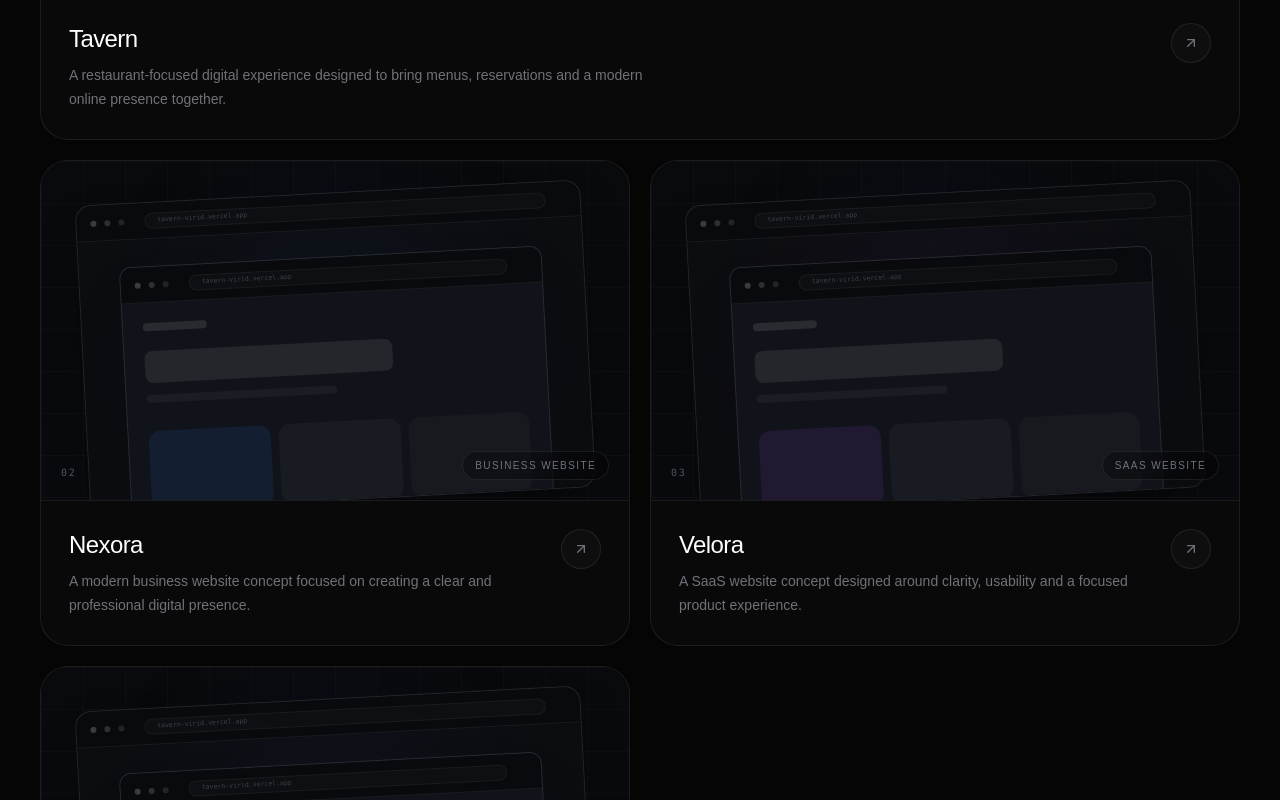
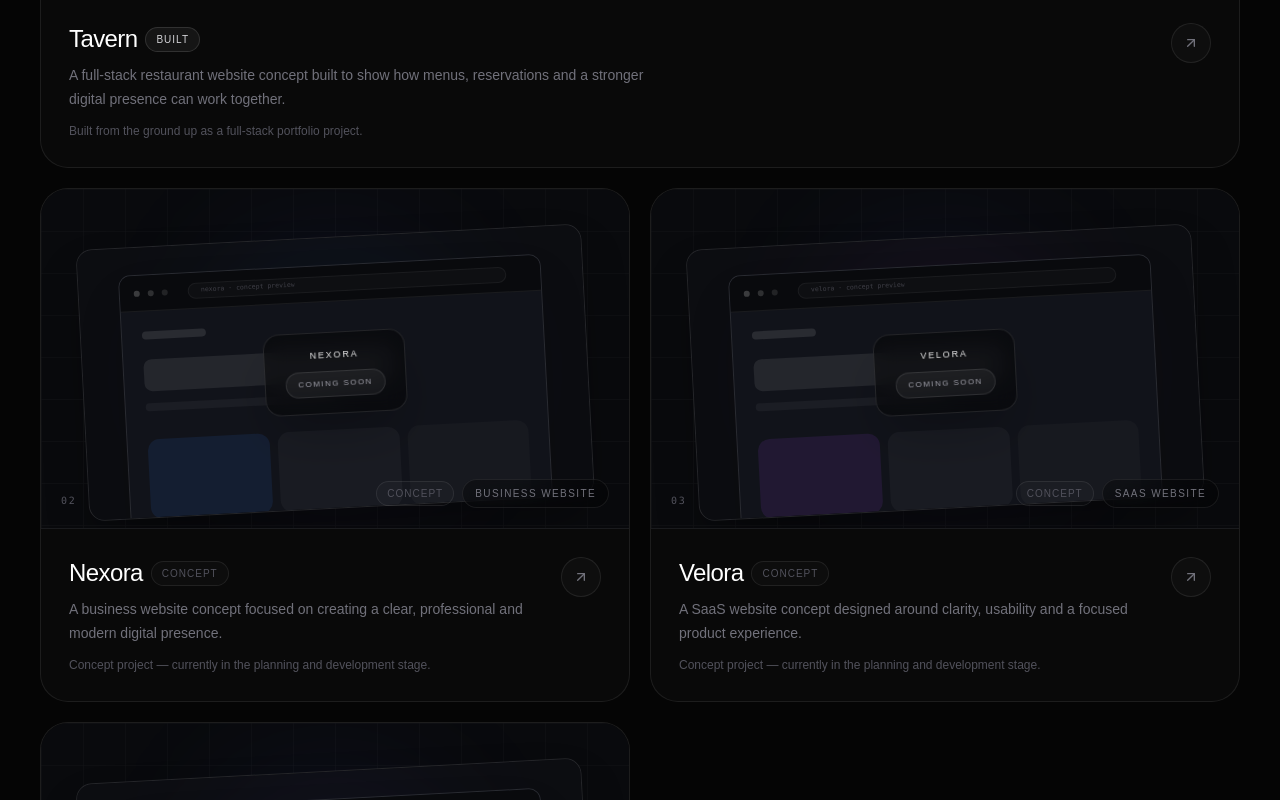
Before and after one commit to its-razahasnain/the-solo-syntax-web-portfolio, a Next.js app: page /projects in a window 1280 px wide. Shown: the part 1420-2220 px from the top of the page. Built offline with nearby package versions, Linux system fonts and the light colour scheme.

Commit message:
feat: polish homepage project mockups

```diff
--- a/src/app/projects/page.tsx
+++ b/src/app/projects/page.tsx
@@ -7,7 +7,7 @@ import { ProjectsPage } from "@/components/sections/projects-page";
 export const metadata: Metadata = {
   title: "Projects",
   description:
-    "Explore selected projects by The Solo Syntax — modern websites and digital products built with thoughtful design and clean engineering.",
+    "Explore selected web projects by Hasnain Raza, including Tavern and upcoming concepts by The Solo Syntax.",
 };
 
 export default function ProjectsRoute() {
--- a/src/components/projects/project-card.tsx
+++ b/src/components/projects/project-card.tsx
@@ -15,7 +15,7 @@ type ProjectCardProps = {
   project: Project;
 };
 
-function BrowserChrome() {
+function BrowserChrome({ label }: { label: string }) {
   return (
     <div className="flex h-7 min-w-0 items-center gap-1.5 border-b border-white/[0.07] bg-white/[0.018] px-2.5 sm:h-8 sm:gap-2 sm:px-3">
       <div className="flex shrink-0 items-center gap-1">
@@ -24,9 +24,9 @@ function BrowserChrome() {
         <span className="h-1.5 w-1.5 rounded-full bg-white/15" />
       </div>
 
-      <div className="mx-auto flex h-4 min-w-0 w-[55%] items-center justify-center rounded-[4px] border border-white/[0.06] bg-black/20 px-2 sm:px-3">
+      <div className="mx-auto flex h-4 w-[55%] min-w-0 items-center justify-center rounded-[4px] border border-white/[0.06] bg-black/20 px-2 sm:px-3">
         <span className="truncate font-mono text-[5px] text-zinc-600 sm:text-[6px]">
-          the-solo-syntax
+          {label}
         </span>
       </div>
 
@@ -35,9 +35,25 @@ function BrowserChrome() {
   );
 }
 
+function ComingSoonOverlay({ name }: { name: string }) {
+  return (
+    <div className="pointer-events-none absolute inset-0 z-20 flex items-center justify-center">
+      <div className="flex flex-col items-center gap-2 rounded-2xl border border-white/[0.1] bg-black/55 px-5 py-4 text-center shadow-2xl backdrop-blur-md sm:px-6 sm:py-4.5">
+        <span className="text-[8px] font-medium uppercase tracking-[0.2em] text-white/80 sm:text-[9px]">
+          {name}
+        </span>
+
+        <span className="rounded-full border border-white/[0.12] bg-white/[0.05] px-3 py-1.5 text-[8px] font-medium uppercase tracking-[0.18em] text-zinc-300 sm:px-3.5">
+          Coming Soon
+        </span>
+      </div>
+    </div>
+  );
+}
+
 function TavernVisual() {
   return (
-    <div className="relative h-full w-full overflow-hidden bg-[#15120f]">
+    <div className="relative h-full min-h-[180px] w-full overflow-hidden bg-[#15120f] sm:min-h-[220px]">
       <Image
         src="/projects/tavern/tavern-hero.webp"
         alt="Tavern restaurant website"
@@ -47,7 +63,9 @@ function TavernVisual() {
       />
 
       <div className="absolute inset-0 bg-black/30" />
+
       <div className="absolute inset-0 bg-gradient-to-r from-black/65 via-black/20 to-transparent" />
+
       <div className="absolute inset-x-0 top-0 h-16 bg-gradient-to-b from-black/35 to-transparent" />
 
       <div className="relative z-10 flex items-center justify-between px-3 py-2.5 sm:px-4 sm:py-3">
@@ -103,81 +121,96 @@ function TavernVisual() {
 
 function NexoraVisual() {
   return (
-    <div className="relative h-full w-full overflow-hidden bg-[#0d1117]">
+    <div className="relative h-full min-h-[180px] w-full overflow-hidden bg-[#0d1117] sm:min-h-[220px]">
       <div className="absolute inset-0 bg-[radial-gradient(circle_at_70%_30%,rgba(59,130,246,0.22),transparent_42%)]" />
 
-      <div className="absolute inset-x-[7%] top-[9%] overflow-hidden rounded-xl border border-white/10 bg-[#111827] shadow-2xl sm:inset-x-[8%] sm:top-[10%]">
-        <BrowserChrome />
+      <div className="absolute inset-x-[7%] top-[9%] bottom-[7%] overflow-hidden rounded-xl border border-white/10 bg-[#111827] shadow-2xl sm:inset-x-[8%] sm:top-[10%] sm:bottom-[8%]">
+        <BrowserChrome label="nexora · concept preview" />
 
         <div className="p-2.5 sm:p-4">
           <div className="mb-3 flex items-center justify-between sm:mb-4">
             <div className="h-1.5 w-14 rounded-full bg-white/20 sm:w-16" />
+
             <div className="h-3.5 w-3.5 rounded-full bg-white/10 sm:h-4 sm:w-4" />
           </div>
 
           <div className="space-y-1.5 sm:space-y-2">
             <div className="h-5 w-[68%] rounded-md bg-white/10 sm:h-6" />
+
             <div className="h-1.5 w-[86%] rounded-full bg-white/[0.06] sm:h-2" />
+
             <div className="h-1.5 w-[60%] rounded-full bg-white/[0.06] sm:h-2" />
           </div>
 
           <div className="mt-4 grid grid-cols-2 gap-1.5 sm:mt-5 sm:gap-2">
             <div className="h-14 rounded-lg bg-blue-500/10 sm:h-20" />
+
             <div className="h-14 rounded-lg bg-purple-500/10 sm:h-20" />
           </div>
         </div>
       </div>
+
+      <ComingSoonOverlay name="Nexora" />
     </div>
   );
 }
 
 function VeloraVisual() {
   return (
-    <div className="relative h-full w-full overflow-hidden bg-[#101018]">
+    <div className="relative h-full min-h-[180px] w-full overflow-hidden bg-[#101018] sm:min-h-[220px]">
       <div className="absolute inset-0 bg-[radial-gradient(circle_at_25%_25%,rgba(168,85,247,0.2),transparent_40%)]" />
 
-      <div className="absolute inset-x-[6%] top-[8%] overflow-hidden rounded-xl border border-white/10 bg-[#151521] shadow-2xl sm:inset-x-[7%] sm:top-[9%]">
-        <BrowserChrome />
+      <div className="absolute inset-x-[6%] top-[8%] bottom-[7%] overflow-hidden rounded-xl border border-white/10 bg-[#151521] shadow-2xl sm:inset-x-[7%] sm:top-[9%] sm:bottom-[8%]">
+        <BrowserChrome label="velora · concept preview" />
 
         <div className="p-2.5 sm:p-4">
           <div className="mt-2 h-5 w-[58%] rounded-md bg-white/10 sm:h-6" />
+
           <div className="mt-2 h-1.5 w-[82%] rounded-full bg-white/[0.06] sm:h-2" />
 
           <div className="mt-4 grid grid-cols-3 gap-1.5 sm:mt-5 sm:gap-2">
             <div className="h-12 rounded-lg bg-purple-500/10 sm:h-16" />
+
             <div className="h-12 rounded-lg bg-blue-500/10 sm:h-16" />
+
             <div className="h-12 rounded-lg bg-white/[0.04] sm:h-16" />
           </div>
 
           <div className="mt-1.5 h-12 rounded-lg bg-white/[0.035] sm:mt-2 sm:h-16" />
         </div>
       </div>
+
+      <ComingSoonOverlay name="Velora" />
     </div>
   );
 }
 
 function LumeVisual() {
   return (
-    <div className="relative h-full w-full overflow-hidden bg-[#0b0d12]">
+    <div className="relative h-full min-h-[180px] w-full overflow-hidden bg-[#0b0d12] sm:min-h-[220px]">
       <div className="absolute inset-0 bg-[radial-gradient(circle_at_65%_35%,rgba(59,130,246,0.18),transparent_38%)]" />
 
-      <div className="absolute inset-x-[8%] top-[10%] overflow-hidden rounded-xl border border-white/10 bg-[#11141c] shadow-2xl sm:inset-x-[9%] sm:top-[12%]">
-        <BrowserChrome />
+      <div className="absolute inset-x-[8%] top-[10%] bottom-[7%] overflow-hidden rounded-xl border border-white/10 bg-[#11141c] shadow-2xl sm:inset-x-[9%] sm:top-[12%] sm:bottom-[8%]">
+        <BrowserChrome label="lume · concept preview" />
 
         <div className="p-2.5 sm:p-4">
           <div className="flex items-center justify-between">
             <div className="h-1.5 w-14 rounded-full bg-white/15" />
+
             <div className="h-4 w-4 rounded-full border border-white/10 sm:h-5 sm:w-5" />
           </div>
 
           <div className="mt-4 h-12 w-[72%] rounded-lg bg-gradient-to-r from-blue-500/15 to-purple-500/15 sm:mt-7 sm:h-16" />
 
           <div className="mt-2.5 h-1.5 w-[90%] rounded-full bg-white/[0.06] sm:mt-4 sm:h-2" />
+
           <div className="mt-1 h-1.5 w-[55%] rounded-full bg-white/[0.06] sm:mt-1.5 sm:h-2" />
 
           <div className="mt-3 h-6 w-20 rounded-full bg-white/[0.08] sm:mt-5 sm:h-7 sm:w-24" />
         </div>
       </div>
+
+      <ComingSoonOverlay name="Lume" />
     </div>
   );
 }
@@ -198,14 +231,32 @@ function ProjectVisual({ variant }: { variant: Project["variant"] }) {
   return <LumeVisual />;
 }
 
+function ProjectStatus({ isBuilt }: { isBuilt: boolean }) {
+  return (
+    <span
+      className={`inline-flex shrink-0 items-center rounded-full border px-2.5 py-1 text-[9px] font-medium uppercase tracking-[0.1em] sm:text-[10px] ${
+        isBuilt
+          ? "border-white/[0.12] bg-white/[0.04] text-zinc-300"
+          : "border-white/[0.08] bg-white/[0.02] text-zinc-600"
+      }`}
+    >
+      {isBuilt ? "Built" : "Concept"}
+    </span>
+  );
+}
+
 export function ProjectCard({ project }: ProjectCardProps) {
   const projectHref = project.href ?? "/projects";
+
+  // Tavern has a real live URL.
+  // Projects without a live URL are concepts / coming soon.
+  const isBuilt = Boolean(project.liveUrl);
 
   return (
     <article className="group flex h-full min-w-0 flex-col overflow-hidden rounded-[1.5rem] border border-white/[0.08] bg-white/[0.025] transition-all duration-500 hover:-translate-y-1 hover:border-white/[0.14] hover:bg-white/[0.04] sm:rounded-3xl">
       {/* Project visual */}
       <div className="relative aspect-[16/10] min-w-0 overflow-hidden bg-black">
-        <div className="absolute inset-x-[4%] top-[6%] z-10 overflow-hidden rounded-[0.75rem] border border-white/[0.12] bg-[#090a0d] shadow-2xl shadow-black/50 transition-transform duration-500 group-hover:rotate-[-0.4deg] sm:inset-x-[5%] sm:top-[7%] sm:rounded-[1rem]">
+        <div className="absolute inset-x-[4%] top-[6%] bottom-[6%] z-10 overflow-hidden rounded-[0.75rem] border border-white/[0.12] bg-[#090a0d] shadow-2xl shadow-black/50 transition-transform duration-500 group-hover:rotate-[-0.4deg] sm:inset-x-[5%] sm:top-[7%] sm:bottom-[7%] sm:rounded-[1rem]">
           <ProjectVisual variant={project.variant} />
         </div>
 
@@ -216,21 +267,26 @@ export function ProjectCard({ project }: ProjectCardProps) {
       <div className="flex flex-1 flex-col p-5 sm:p-6">
         <div className="flex min-w-0 items-start justify-between gap-3 sm:gap-4">
           <div className="min-w-0">
-            <p className="break-words text-[10px] font-medium uppercase tracking-[0.12em] text-zinc-500 sm:text-xs sm:tracking-[0.16em]">
-              {project.category}
-            </p>
+            <div className="flex flex-wrap items-center gap-2">
+              <p className="break-words text-[10px] font-medium uppercase tracking-[0.12em] text-zinc-500 sm:text-xs sm:tracking-[0.16em]">
+                {project.category}
+              </p>
+
+              <ProjectStatus isBuilt={isBuilt} />
+            </div>
 
             <h3 className="mt-2 text-xl font-semibold tracking-[-0.025em] text-white sm:text-2xl">
               {project.name}
             </h3>
           </div>
 
-          {project.liveUrl ? (
+          {isBuilt && project.liveUrl ? (
             <a
               href={project.liveUrl}
               target="_blank"
               rel="noopener noreferrer"
               aria-label={`Visit ${project.name} live website`}
+              title="Visit live website"
               className="flex h-10 w-10 shrink-0 items-center justify-center rounded-full border border-white/10 bg-white/[0.03] text-zinc-400 transition-all duration-300 hover:border-white/20 hover:text-white sm:h-9 sm:w-9"
             >
               <ArrowUpRight className="h-4 w-4" />
@@ -238,7 +294,8 @@ export function ProjectCard({ project }: ProjectCardProps) {
           ) : (
             <Link
               href={projectHref}
-              aria-label={`View ${project.name} project`}
+              aria-label={`View ${project.name} project concept`}
+              title={`View ${project.name}`}
               className="flex h-10 w-10 shrink-0 items-center justify-center rounded-full border border-white/10 bg-white/[0.03] text-zinc-400 transition-all duration-300 hover:border-white/20 hover:text-white sm:h-9 sm:w-9"
             >
               <ArrowUpRight className="h-4 w-4" />
@@ -250,14 +307,28 @@ export function ProjectCard({ project }: ProjectCardProps) {
           {project.description}
         </p>
 
-        <div className="mt-5 sm:mt-6">
+        <div className="mt-5 flex flex-wrap items-center gap-4 sm:mt-6">
           <Link
             href={projectHref}
             className="inline-flex min-h-10 items-center text-sm font-medium text-zinc-300 transition-colors duration-200 hover:text-white"
           >
-            View project
+            {isBuilt ? "View case study" : "View concept"}
+
             <ArrowUpRight className="ml-1.5 h-4 w-4" />
           </Link>
+
+          {isBuilt && project.liveUrl ? (
+            <a
+              href={project.liveUrl}
+              target="_blank"
+              rel="noopener noreferrer"
+              className="inline-flex min-h-10 items-center text-sm font-medium text-zinc-500 transition-colors duration-200 hover:text-zinc-300"
+            >
+              Live website
+
+              <ArrowUpRight className="ml-1.5 h-4 w-4" />
+            </a>
+          ) : null}
         </div>
       </div>
     </article>
--- a/src/components/sections/projects-page.tsx
+++ b/src/components/sections/projects-page.tsx
@@ -1,12 +1,13 @@
 import Image from "next/image";
 import Link from "next/link";
+
 import { ArrowRight, ArrowUpRight } from "lucide-react";
 
 import { projects } from "@/lib/constants";
 
 type ProjectVariant = "tavern" | "nexora" | "velora" | "lume";
 
-function BrowserBar() {
+function BrowserBar({ label }: { label: string }) {
   return (
     <div className="flex h-8 items-center gap-1.5 border-b border-white/[0.07] bg-[#090a0d] px-3 sm:h-9 sm:gap-2 sm:px-3.5">
       <span className="h-1.5 w-1.5 shrink-0 rounded-full bg-white/20" />
@@ -15,11 +16,27 @@ function BrowserBar() {
 
       <div className="ml-2.5 flex h-4 min-w-0 flex-1 items-center rounded-full border border-white/[0.05] bg-white/[0.025] px-2.5 sm:ml-3 sm:px-3">
         <span className="truncate font-mono text-[6px] text-zinc-700 sm:text-[6.5px]">
-          tavern-virid.vercel.app
+          {label}
         </span>
       </div>
 
       <div className="w-2 shrink-0 sm:w-3" />
+    </div>
+  );
+}
+
+function ComingSoonOverlay({ name }: { name: string }) {
+  return (
+    <div className="pointer-events-none absolute inset-0 z-20 flex items-center justify-center">
+      <div className="flex flex-col items-center gap-2 rounded-2xl border border-white/[0.1] bg-black/45 px-5 py-4 text-center shadow-2xl backdrop-blur-md">
+        <span className="text-[9px] font-medium uppercase tracking-[0.2em] text-white/90">
+          {name}
+        </span>
+
+        <span className="rounded-full border border-white/[0.1] bg-white/[0.05] px-3 py-1.5 text-[8px] font-medium uppercase tracking-[0.18em] text-zinc-400">
+          Coming Soon
+        </span>
+      </div>
     </div>
   );
 }
@@ -94,8 +111,10 @@ function TavernMockup() {
 
 function GenericMockup({
   variant,
+  name,
 }: {
   variant: Exclude<ProjectVariant, "tavern">;
+  name: string;
 }) {
   const styles = {
     nexora: {
@@ -120,7 +139,7 @@ function GenericMockup({
       />
 
       <div className="absolute inset-x-[7%] top-[9%] overflow-hidden rounded-xl border border-white/[0.1] bg-[#11131a] shadow-2xl sm:inset-x-[8%] sm:top-[10%]">
-        <BrowserBar />
+        <BrowserBar label={`${name.toLowerCase()} · concept preview`} />
 
         <div className="p-3 sm:p-5">
           <div className="h-1.5 w-14 rounded-full bg-white/10 sm:h-2 sm:w-16" />
@@ -130,22 +149,54 @@ function GenericMockup({
           <div className="mt-2.5 h-1.5 w-[50%] rounded-full bg-white/[0.045] sm:mt-3 sm:h-2" />
 
           <div className="mt-5 grid grid-cols-3 gap-1.5 sm:mt-7 sm:gap-2">
-            <div className={`h-16 rounded-xl sm:h-20 ${styles.accent}`} />
+            <div
+              className={`h-16 rounded-xl sm:h-20 ${styles.accent}`}
+            />
+
             <div className="h-16 rounded-xl bg-white/[0.035] sm:h-20" />
+
             <div className="h-16 rounded-xl bg-white/[0.025] sm:h-20" />
           </div>
         </div>
       </div>
+
+      <ComingSoonOverlay name={name} />
     </div>
   );
 }
 
-function ProjectMockup({ variant }: { variant: ProjectVariant }) {
+function ProjectMockup({
+  variant,
+  name,
+}: {
+  variant: ProjectVariant;
+  name: string;
+}) {
   if (variant === "tavern") {
     return <TavernMockup />;
   }
 
-  return <GenericMockup variant={variant} />;
+  return <GenericMockup variant={variant} name={name} />;
+}
+
+function ProjectStatus({
+  projectName,
+}: {
+  projectName: string;
+}) {
+  const isBuilt = projectName === "Tavern";
+
+  return (
+    <span
+      className={`inline-flex items-center rounded-full border px-2.5 py-1 text-[9px] font-medium uppercase tracking-[0.1em] sm:text-[10px] ${
+        isBuilt
+          ? "border-white/[0.12] bg-white/[0.05] text-zinc-300"
+          : "border-white/[0.08] bg-white/[0.02] text-zinc-600"
+      }`}
+    >
+      {isBuilt ? "Built" : "Concept"}
+    </span>
+  );
 }
 
 export function ProjectsPage() {
@@ -207,6 +258,7 @@ export function ProjectsPage() {
                   className="group inline-flex min-h-11 items-center gap-2 rounded-full bg-gradient-to-r from-blue-500 to-purple-500 px-5 py-3 text-sm font-medium text-white transition-all duration-300 hover:opacity-90"
                 >
                   Explore projects
+
                   <ArrowRight className="h-4 w-4 transition-transform duration-300 group-hover:translate-x-1" />
                 </Link>
 
@@ -215,6 +267,7 @@ export function ProjectsPage() {
                   className="group inline-flex min-h-11 items-center gap-2 text-sm font-medium text-zinc-400 transition-colors duration-200 hover:text-white"
                 >
                   Start a project
+
                   <ArrowUpRight className="h-4 w-4 transition-transform duration-300 group-hover:-translate-y-0.5 group-hover:translate-x-0.5" />
                 </Link>
               </div>
@@ -270,7 +323,9 @@ export function ProjectsPage() {
                     </div>
 
                     <div className="flex items-center justify-between gap-4">
-                      <span className="text-sm text-zinc-500">Frontend</span>
+                      <span className="text-sm text-zinc-500">
+                        Frontend
+                      </span>
 
                       <span className="font-mono text-[9px] uppercase tracking-[0.12em] text-zinc-600 sm:text-[10px] sm:tracking-[0.14em]">
                         02
@@ -334,12 +389,15 @@ export function ProjectsPage() {
             </div>
 
             <span className="hidden shrink-0 font-mono text-xs text-zinc-600 sm:block">
-              04 PROJECTS
+              01 BUILT · 03 COMING SOON
             </span>
           </div>
 
           <div className="grid gap-5 lg:grid-cols-2">
-            {projects.map((project, index) => (
+            {projects.map((project, index) => {
+              const isBuilt = project.status === "live";
+
+              return (
                 <Link
                   key={project.name}
                   href={project.href}
@@ -376,10 +434,9 @@ export function ProjectsPage() {
                           : "max-w-[560px] rotate-[-2deg] sm:rotate-[-3deg]"
                       }`}
                     >
-                    <BrowserBar />
-
                       <ProjectMockup
                         variant={project.variant as ProjectVariant}
+                        name={project.name}
                       />
                     </div>
 
@@ -387,20 +444,40 @@ export function ProjectsPage() {
                       0{index + 1}
                     </span>
 
-                  <span className="absolute bottom-4 right-4 max-w-[58%] truncate rounded-full border border-white/[0.08] bg-black/30 px-2.5 py-1.5 text-[9px] font-medium uppercase tracking-[0.1em] text-zinc-500 backdrop-blur-md sm:bottom-5 sm:right-5 sm:max-w-none sm:px-3 sm:text-[10px] sm:tracking-[0.14em]">
+                    <div className="absolute bottom-4 right-4 flex max-w-[70%] items-center gap-2 sm:bottom-5 sm:right-5">
+                      <ProjectStatus projectName={project.name} />
+
+                      <span className="max-w-[58%] truncate rounded-full border border-white/[0.08] bg-black/30 px-2.5 py-1.5 text-[9px] font-medium uppercase tracking-[0.1em] text-zinc-500 backdrop-blur-md sm:max-w-none sm:px-3 sm:text-[10px] sm:tracking-[0.14em]">
                         {project.category}
                       </span>
+                    </div>
                   </div>
 
                   <div className="flex min-w-0 items-start justify-between gap-4 p-5 sm:gap-6 sm:p-7">
                     <div className="min-w-0">
+                      <div className="flex flex-wrap items-center gap-2">
                         <h3 className="text-xl font-medium tracking-[-0.025em] text-white sm:text-2xl">
                           {project.name}
                         </h3>
 
+                        <ProjectStatus projectName={project.name} />
+                      </div>
+
                       <p className="mt-2 max-w-xl text-sm leading-6 text-zinc-500">
                         {project.description}
                       </p>
+
+                      {isBuilt ? (
+                        <p className="mt-3 text-xs text-zinc-600">
+                          Built from the ground up as a full-stack portfolio
+                          project.
+                        </p>
+                      ) : (
+                        <p className="mt-3 text-xs text-zinc-600">
+                          Concept project — currently in the planning and
+                          development stage.
+                        </p>
+                      )}
                     </div>
 
                     <div className="flex h-10 w-10 shrink-0 items-center justify-center rounded-full border border-white/[0.08] bg-white/[0.025] text-zinc-500 transition-all duration-300 group-hover:border-white/[0.16] group-hover:bg-white/[0.06] group-hover:text-white">
@@ -408,7 +485,8 @@ export function ProjectsPage() {
                     </div>
                   </div>
                 </Link>
-            ))}
+              );
+            })}
           </div>
 
           {/* =========================================================
@@ -436,6 +514,7 @@ export function ProjectsPage() {
                   <h2 className="mt-4 max-w-2xl text-3xl font-semibold tracking-[-0.045em] text-white sm:text-4xl lg:text-5xl">
                     Have an idea?
                     <br />
+
                     <span className="bg-gradient-to-r from-blue-400 via-indigo-400 to-purple-500 bg-clip-text text-transparent">
                       Let&apos;s make it real.
                     </span>
@@ -447,6 +526,7 @@ export function ProjectsPage() {
                   className="group inline-flex min-h-11 w-full shrink-0 items-center justify-center gap-2 rounded-full bg-gradient-to-r from-blue-500 to-purple-500 px-6 py-3.5 text-sm font-medium text-white transition-all duration-300 hover:opacity-90 sm:w-fit"
                 >
                   Start a conversation
+
                   <ArrowUpRight className="h-4 w-4 transition-transform duration-300 group-hover:-translate-y-0.5 group-hover:translate-x-0.5" />
                 </Link>
               </div>
@@ -456,6 +536,7 @@ export function ProjectsPage() {
                 className="group relative mt-7 inline-flex min-h-10 items-center gap-2 text-sm font-medium text-zinc-400 transition-colors duration-200 hover:text-white sm:mt-8"
               >
                 Or learn more about me
+
                 <ArrowRight className="h-4 w-4 transition-transform duration-200 group-hover:translate-x-1" />
               </Link>
             </div>
--- a/src/lib/constants.ts
+++ b/src/lib/constants.ts
@@ -81,18 +81,20 @@ export const projects = [
     name: "Tavern",
     category: "Full-Stack Web Application",
     description:
-      "A restaurant-focused digital experience designed to bring menus, reservations and a modern online presence together.",
+      "A full-stack restaurant website concept built to show how menus, reservations and a stronger digital presence can work together.",
     variant: "tavern",
     href: "/projects/tavern",
     liveUrl: "https://tavern-virid.vercel.app/",
+    status: "live",
   },
   {
     name: "Nexora",
     category: "Business Website",
     description:
-      "A modern business website concept focused on creating a clear and professional digital presence.",
+      "A business website concept focused on creating a clear, professional and modern digital presence.",
     variant: "nexora",
     href: "/projects/nexora",
+    status: "concept",
   },
   {
     name: "Velora",
@@ -101,6 +103,7 @@ export const projects = [
       "A SaaS website concept designed around clarity, usability and a focused product experience.",
     variant: "velora",
     href: "/projects/velora",
+    status: "concept",
   },
   {
     name: "Lume",
@@ -109,5 +112,6 @@ export const projects = [
       "A portfolio website concept built around visual storytelling and a focused digital presentation.",
     variant: "lume",
     href: "/projects/lume",
+    status: "concept",
   },
 ] as const;
```
Also changed, not shown: src/components/sections/projects.tsx (+12 -6 lines). Lines whose indentation alone changed are shown as unchanged.
